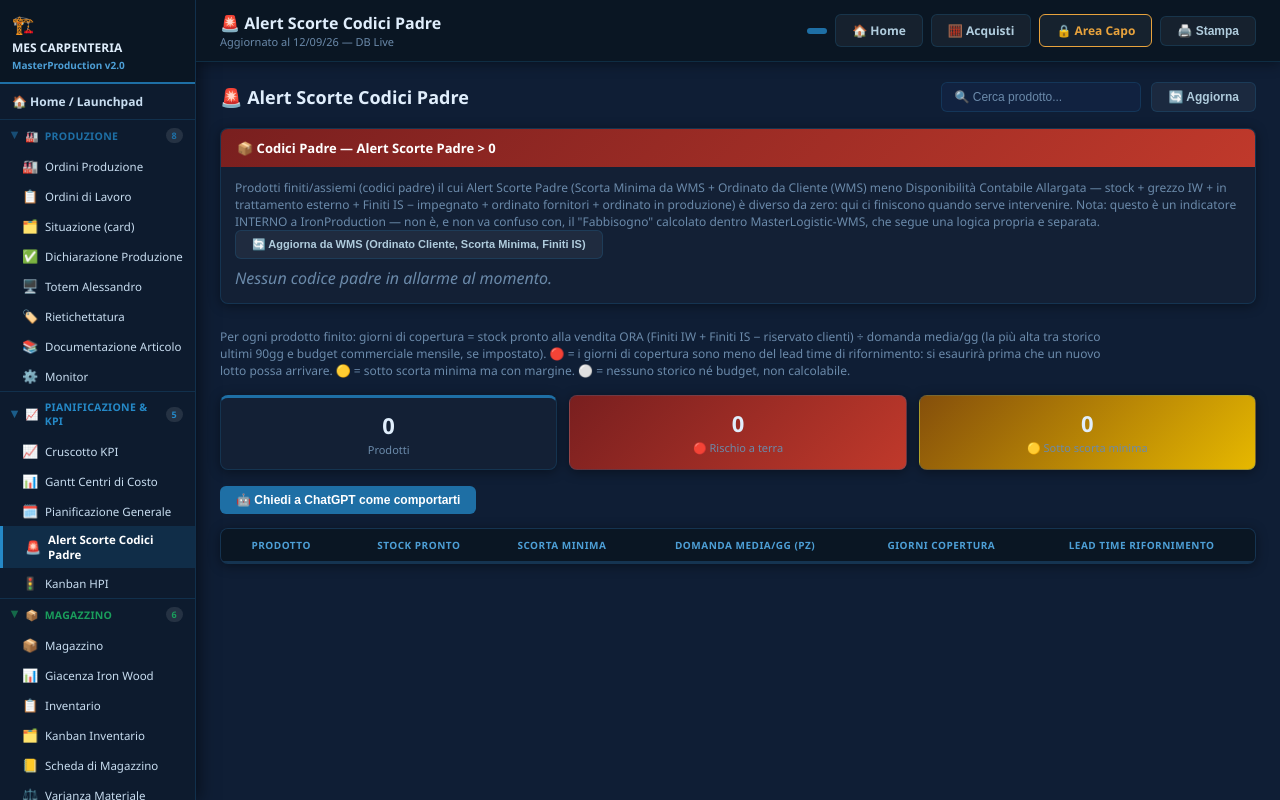
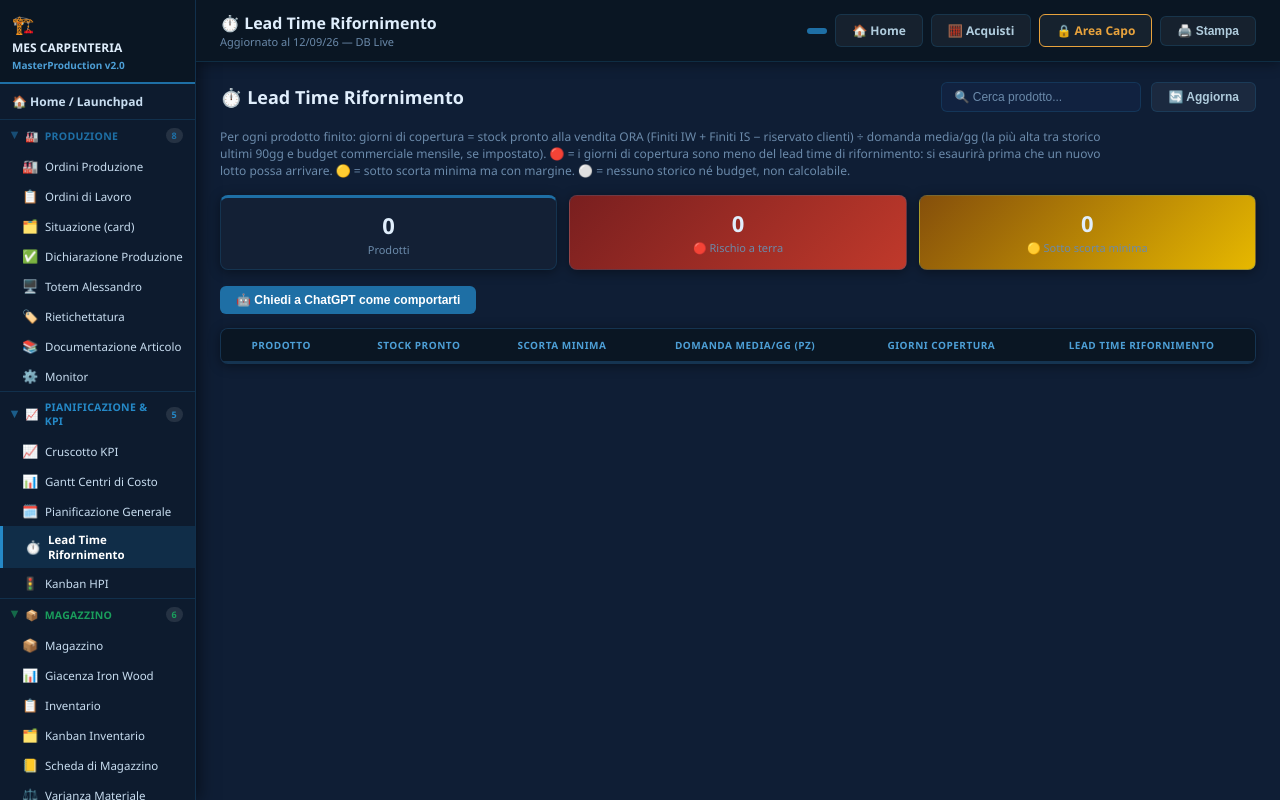
Before and after one commit to IronLogistica/IronProduction, a Flask app: page /alert-scorte in a window 1280 px wide. Run offline with Flask 3, Linux system fonts and the light colour scheme; data that the repository does not hold is empty; parts of the project's set-up code (start-up, migrations or seed data) failed here and were passed over.

Commit message:
Rinomina Alert Scorte in Lead Time Rifornimento

```diff
--- a/app.py
+++ b/app.py
@@ -19,7 +19,7 @@
         {'label': 'Cruscotto KPI', 'icona': '📈', 'url': '/kpi'},
         {'label': 'Gantt Centri di Costo', 'icona': '📊', 'url': '/gantt-centri-costo'},
         {'label': 'Pianificazione Generale', 'icona': '🗓️', 'url': '/gantt-generale'},
-        {'label': 'Alert Scorte Codici Padre', 'icona': '🚨', 'url': '/alert-scorte'},
+        {'label': 'Lead Time Rifornimento', 'icona': '⏱️', 'url': '/alert-scorte'},
         {'label': 'Kanban HPI', 'icona': '🚦', 'url': '/kanban-hpi'},
     ]},
     {'nome': 'Magazzino', 'icona': '📦', 'colore': '#1a9e5c', 'voci': [
--- a/blueprints/kanban/routes.py
+++ b/blueprints/kanban/routes.py
@@ -365,7 +365,7 @@
     return risultati
 
 
-# ── PAGINA ALERT SCORTE ──────────────────────────────────────────────────────
+# ── PAGINA LEAD TIME RIFORNIMENTO ────────────────────────────────────────────
 @kanban_bp.route('/commerciale/disponibilita')
 def pagina_commerciale_disponibilita():
     """
@@ -411,10 +411,10 @@
 
 @kanban_bp.route('/alert-scorte')
 def pagina_alert_scorte():
-    from blueprints.magazzino.routes import calcola_alert_fabbisogno_codici_padre
+    # URL storico mantenuto per non rompere preferiti e collegamenti esistenti.
     return render_template('kanban/alert_scorte.html', active='alert-scorte',
-                            topbar_title='🚨 Alert Scorte Codici Padre', righe=_calcola_alert_scorte(),
-                            righe_fabbisogno=calcola_alert_fabbisogno_codici_padre())
+                            topbar_title='⏱️ Lead Time Rifornimento',
+                            righe=_calcola_alert_scorte())
 
 
 @kanban_bp.route('/api/alert-scorte')
@@ -1443,11 +1443,9 @@
     prodotti = KanbanProdotto.query.order_by(KanbanProdotto.sheet_key, KanbanProdotto.sort_order).all()
     prodotti = [p for p in prodotti if p.prodotto not in ('Totali',) and not p.prodotto.isdigit()]
 
-    # Scorta minima — stessa fonte già sincronizzata periodicamente per
-    # Alert Scorte Codici Padre (GiacenzaWood.scorta_minima_wms, aggiornata
-    # dal pulsante 'Aggiorna da WMS' su quella pagina) — riusa la funzione
-    # già esistente per questo (_mappa_scorta_minima_per_sku), MAI una
-    # nuova interrogazione dal vivo a WMS qui.
+    # Scorta minima letta direttamente dai dati locali già sincronizzati
+    # (GiacenzaWood.scorta_minima_wms): Kanban HPI non dipende dalla pagina
+    # Lead Time Rifornimento e non interroga WMS dal vivo.
     scorta_minima_per_sku = _mappa_scorta_minima_per_sku()
 
     # Raggruppamento per i VERI Kanban Gruppi (KanbanGruppo — gli stessi
--- a/templates/kanban/alert_scorte.html
+++ b/templates/kanban/alert_scorte.html
@@ -2,56 +2,9 @@
 {% block content %}
 
 <div class="page-toolbar">
-  <div class="page-title">🚨 Alert Scorte Codici Padre</div>
+  <div class="page-title">⏱️ Lead Time Rifornimento</div>
   <input class="search-box" type="text" placeholder="🔍 Cerca prodotto..." oninput="filterAlertTable(this.value)">
   <button class="btn btn-ghost" onclick="location.reload()">🔄 Aggiorna</button>
-</div>
-
-<!-- ══ TABELLA 1 — ALERT SCORTE PADRE ══ -->
-<div class="mon-section" style="margin-bottom:24px">
-  <div class="section-hdr" style="background:linear-gradient(135deg,#791f1f,#c0392b)">📦 Codici Padre — Alert Scorte Padre &gt; 0</div>
-  <p style="font-size:12px;color:var(--text-dim);padding:12px 14px 0">
-    Prodotti finiti/assiemi (codici padre) il cui Alert Scorte Padre (Scorta Minima da WMS + Ordinato da Cliente (WMS)
-    meno Disponibilità Contabile Allargata — stock + grezzo IW + in trattamento esterno + Finiti IS − impegnato +
-    ordinato fornitori + ordinato in produzione) è diverso da zero: qui ci finiscono quando serve intervenire.
-    Nota: questo è un indicatore INTERNO a IronProduction — non è, e non va confuso con, il "Fabbisogno" calcolato
-    dentro MasterLogistic-WMS, che segue una logica propria e separata.
-  </p>
-  <div style="padding:0 14px 8px">
-    <button class="btn btn-ghost" style="font-size:11px" onclick="sincronizzaTuttiOrdinatoClienteWMS()">🔄 Aggiorna da WMS (Ordinato Cliente, Scorta Minima, Finiti IS)</button>
-  </div>
-  <div style="padding:0 14px 14px;overflow-x:auto">
-    {% if righe_fabbisogno %}
-    <table class="kanban-table">
-      <thead><tr>
-        <th style="text-align:left">Codice</th><th style="text-align:left">Descrizione</th>
-        <th>Stock</th><th>Grezzo IW</th><th>In Trattamento</th><th>Finiti IS</th>
-        <th>Ordinato Produzione</th><th>Ordinato Fornitori</th>
-        <th>Scorta Minima</th><th>Ordinato da Cliente (WMS)</th><th>Disp. Allargata*</th><th>Alert Scorte Padre</th>
-      </tr></thead>
-      <tbody>
-        {% for r in righe_fabbisogno %}
-        <tr style="background:rgba(192,57,43,.12)">
-          <td class="codice" style="text-align:left">{{ r.codice }}</td>
-          <td style="text-align:left">{{ r.descrizione or '—' }}</td>
-          <td class="num">{{ r.quantita }}</td>
-          <td class="num">{{ r.grezzo_iw }}</td>
-          <td class="num">{{ r.in_trattamento }}</td>
-          <td class="num">{{ r.finiti_is_wms if r.finiti_is_wms is not none else '—' }}</td>
-          <td class="num">{{ r.ordinato_produzione }}</td>
-          <td class="num">{{ r.ordinato }}</td>
-          <td class="num">{{ r.scorta_minima }}</td>
-          <td class="num">{{ r.ordinato_cliente_wms if r.ordinato_cliente_wms is not none else '—' }}</td>
-          <td class="num">{{ r.disponibile_allargata }}</td>
-          <td class="num" style="color:#ff8a80;font-weight:800">{{ r.fabbisogno }}</td>
-        </tr>
-        {% endfor %}
-      </tbody>
-    </table>
-    {% else %}
-    <p style="color:var(--text-dim);font-style:italic">Nessun codice padre in allarme al momento.</p>
-    {% endif %}
-  </div>
 </div>
 
 <p style="font-size:12px;color:var(--text-dim);max-width:900px;margin:0 0 16px">
@@ -117,27 +70,6 @@
   });
 }
 
-async function sincronizzaTuttiOrdinatoClienteWMS(){
-  const btn = event.target;
-  const testoOrig = btn.textContent;
-  btn.disabled = true;
-  btn.textContent = '⏳ Aggiorno da WMS...';
-  try{
-    const r = await fetch('/api/giacenza_wood/sincronizza-ordinato-cliente-wms', {method: 'POST', headers:{'Content-Type':'application/json'}, body: '{}'});
-    const d = await r.json();
-    if(d.ok){
-      showToast(`✅ Ordinato da Cliente aggiornato — ${d.aggiornati}/${d.totale} codici cambiati`);
-      setTimeout(() => location.reload(), 900);
-    }else{
-      showToast('❌ Errore durante la sincronizzazione', true);
-    }
-  }catch(e){
-    showToast('❌ Errore di rete', true);
-  }
-  btn.disabled = false;
-  btn.textContent = testoOrig;
-}
-
 async function chiediAiAlert(){
   const btn = document.getElementById('btn-chiedi-ai');
   const box = document.getElementById('ai-risposta-box');
```
